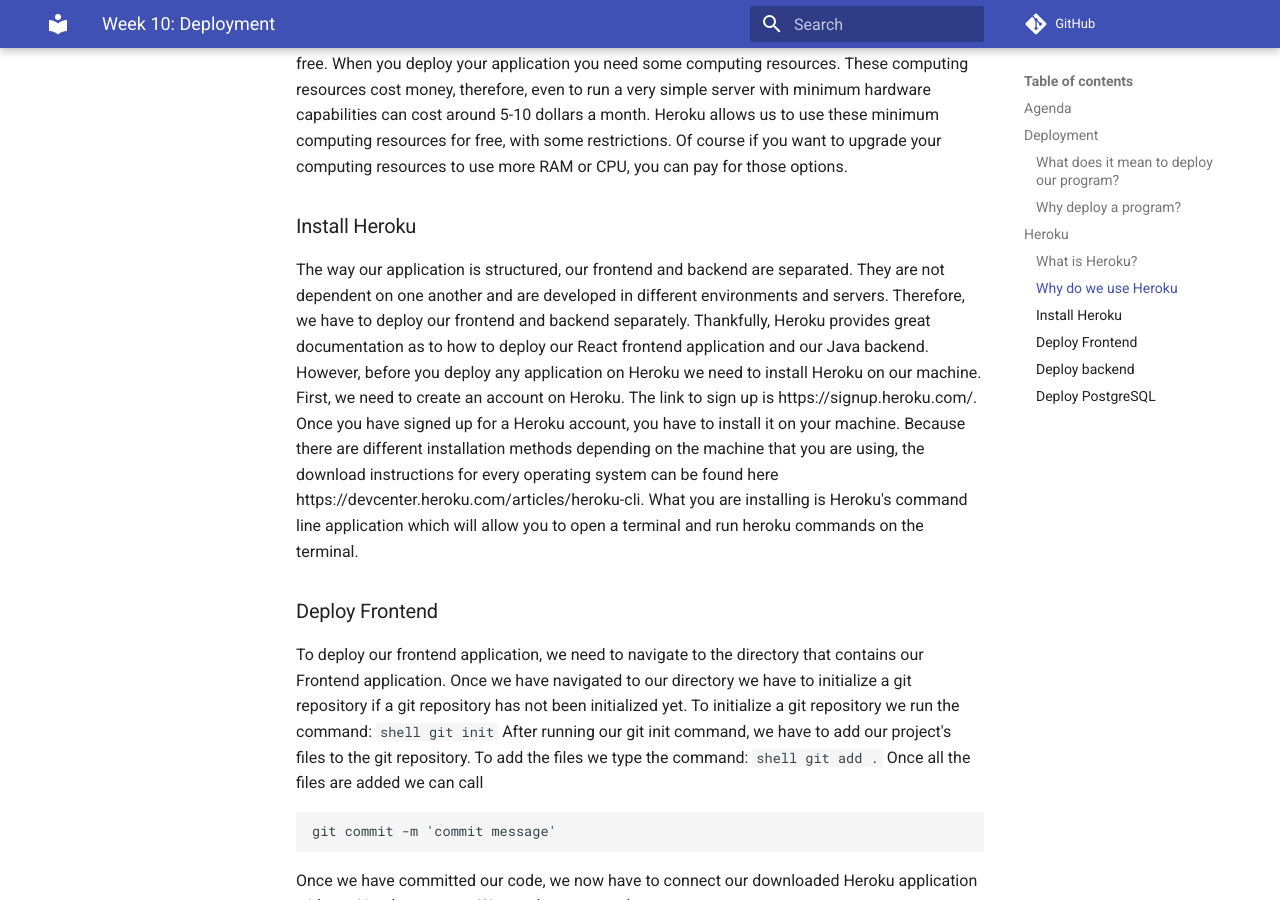
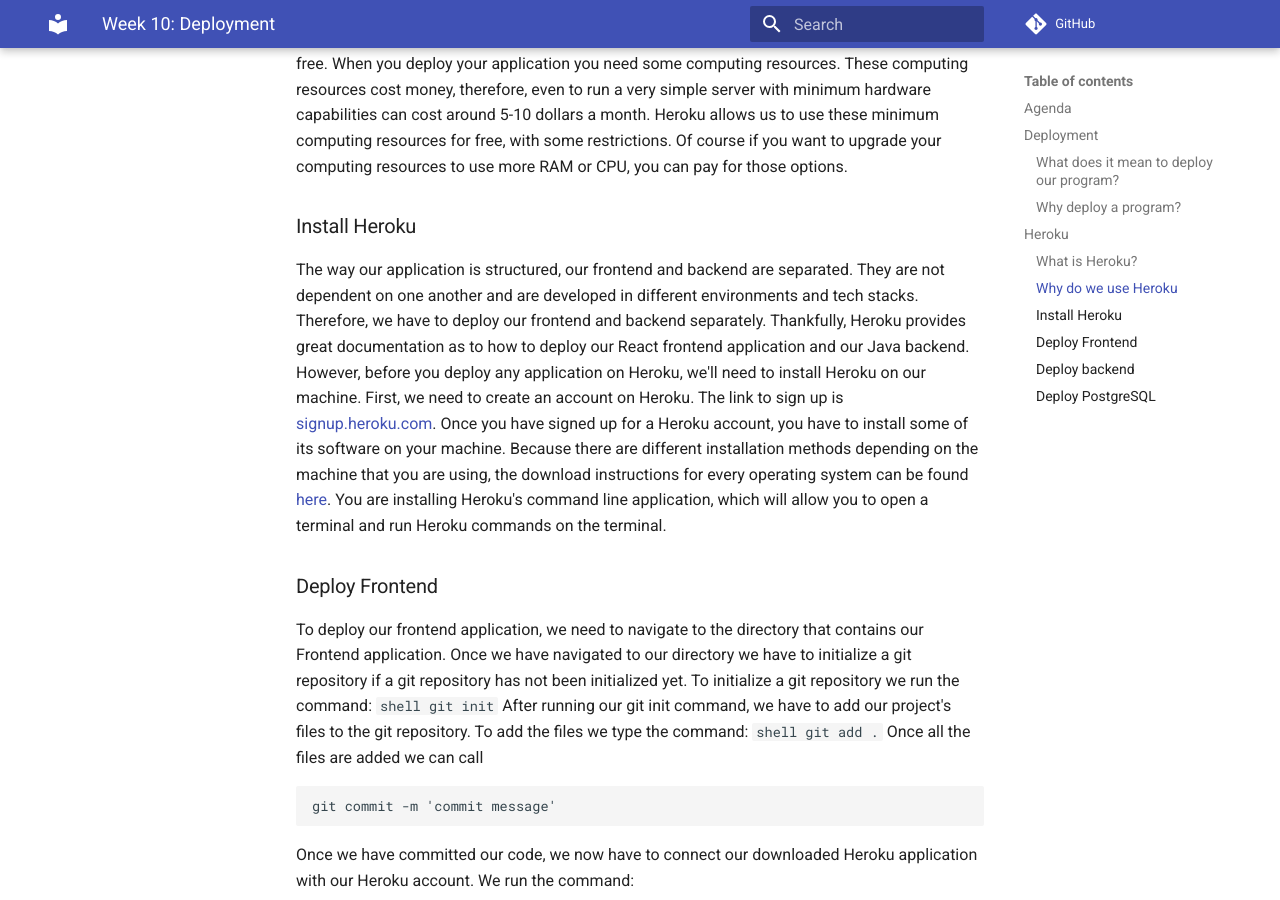
Before and after one commit to Code-4-Community/learning-resources, an MkDocs documentation site: the page built from docs/jumpstart/week-10.md, in a window 1280 px wide and 900 px high, scrolled down 1718 px. Built offline with MkDocs 1.6.1 and Material for MkDocs 9.7.7, drawn with Linux system fonts in a browser that asks for light colours; comment, search, counter and statistics services are not loaded.

Commit message:
Update docs/jumpstart/week-10.md
Co-authored-by: Conner Nilsen <connernilsen@gmail.com>

```diff
--- a/docs/jumpstart/week-10.md
+++ b/docs/jumpstart/week-10.md
@@ -32,7 +32,7 @@
 The main reason we're going to use Heroku is because it is easier to use than traditional cloud deployment platforms, as previously mentioned, and it allows us to deploy our application for free. When you deploy your application you need some computing resources. These computing resources cost money, therefore, even to run a very simple server with minimum hardware capabilities can cost around 5-10 dollars a month. Heroku allows us to use these minimum computing resources for free, with some restrictions. Of course if you want to upgrade your computing resources to use more RAM or CPU, you can pay for those options.
 
 ### Install Heroku
-The way our application is structured, our frontend and backend are separated. They are not dependent on one another and are developed in different environments and servers. Therefore, we have to deploy our frontend and backend separately. Thankfully, Heroku provides great documentation as to how to deploy our React frontend application and our Java backend. However, before you deploy any application on Heroku we need to install Heroku on our machine. First, we need to create an account on Heroku. The link to sign up is https://signup.heroku.com/. Once you have signed up for a Heroku account, you have to install it on your machine. Because there are different installation methods depending on the machine that you are using, the download instructions for every operating system can be found here https://devcenter.heroku.com/articles/heroku-cli. What you are installing is Heroku's command line application which will allow you to open a terminal and run heroku commands on the terminal.
+The way our application is structured, our frontend and backend are separated. They are not dependent on one another and are developed in different environments and tech stacks. Therefore, we have to deploy our frontend and backend separately. Thankfully, Heroku provides great documentation as to how to deploy our React frontend application and our Java backend. However, before you deploy any application on Heroku, we'll need to install Heroku on our machine. First, we need to create an account on Heroku. The link to sign up is [signup.heroku.com](https://signup.heroku.com/). Once you have signed up for a Heroku account, you have to install some of its software on your machine. Because there are different installation methods depending on the machine that you are using, the download instructions for every operating system can be found [here](https://devcenter.heroku.com/articles/heroku-cli). You are installing Heroku's command line application, which will allow you to open a terminal and run Heroku commands on the terminal.
 
 ### Deploy Frontend
 To deploy our frontend application, we need to navigate to the directory that contains our Frontend application. Once we have navigated to our directory we have to initialize a git repository if a git repository has not been initialized yet. To initialize a git repository we run the command:
```
